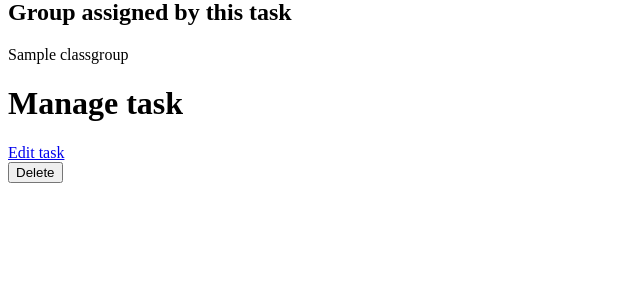
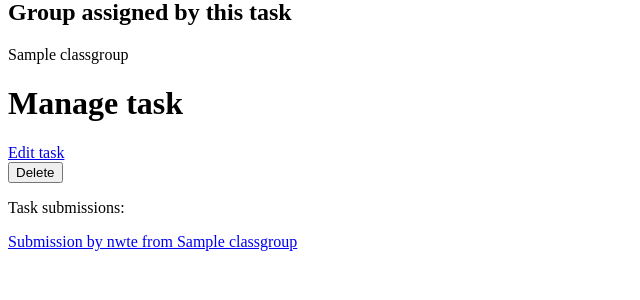
Before and after one commit to nwtes/DjangoProject, a Django app: page /tasks/1 in a window 1280 px wide. Shown: the part 262-562 px from the top of the page, without its empty margins (0-640 px from the left). Run offline with Django 5.2, Linux system fonts and the light colour scheme; a user stored in the database is signed in; data comes from the database, SQL or seed files in the repository; tables that the repository leaves empty hold one stand-in row (values such as "Sample post").

Commit message:
added student dashboard, and more functionality for managing tasks

```diff
--- a/accounts/models.py
+++ b/accounts/models.py
@@ -35,7 +35,7 @@ class Profile(models.Model):
         ]'''
 
     def __str__(self):
-        return f"{self.user.username} is a {self.role}"
+        return f"{self.user.username}"
 
 
 @receiver(post_save, sender=User)
--- a/assignments/urls.py
+++ b/assignments/urls.py
@@ -2,5 +2,8 @@ from django.urls import path
 from . import views
 
 urlpatterns = [
-    path("/task/<int:task_id>",views.student_task_view,name = "task")
+    path("/task/<int:task_id>",views.student_task_view,name = "task"),
+    path("/submission/<int:submission_id>",views.submission_task_view,name="submission"),
+    path("/student/submission/<int:submission_id>",views.student_submission_view,name="student_submission")
+
 ]
--- a/pages/views.py
+++ b/pages/views.py
@@ -1,6 +1,6 @@
 from django.shortcuts import render, redirect, get_object_or_404
 from classrooms.models import ClassGroup,Subject,GroupMembership
-from assignments.models import Task
+from assignments.models import Task,Submission
 from .forms import TaskCreationForm
 # Create your views here.
 
@@ -12,9 +12,11 @@ def student_dashboard_view(request):
     membership = GroupMembership.objects.filter(student = student)
     groups = [m.group for m in membership]
     tasks = Task.objects.filter(group__groupmembership__student=student)
+    submission = Submission.objects.filter(student = student)
     return render(request,"dashboard/student.html", {
         "groups" : groups,
-        "tasks" : tasks
+        "tasks" : tasks,
+        "submission": submission
     })
 def teacher_dashboard_view(request):
     teacher = request.user.profile
@@ -50,7 +52,8 @@ def create_task(request):
 def task_page_view(request, task_id):
     teacher = request.user.profile
     task = get_object_or_404(Task, id = task_id, created_by = teacher)
-    return render(request,'tasks/view_task.html',{"task":task})
+    submission = Submission.objects.filter(task = task)
+    return render(request,'tasks/view_task.html',{"task":task,"submission" : submission})
 def task_page_edit(request,task_id):
     teacher = request.user.profile
 
--- a/templates/dashboard/student.html
+++ b/templates/dashboard/student.html
@@ -12,4 +12,8 @@
     {% for t in tasks %}
         <a href="{% url 'task' t.id %}">{{ t.title }}</a>
     {% endfor %}
+    <h2>Your submission: </h2>
+        {% for s in submission %}
+            <a href="{% url 'student_submission' s.id %}">Submission for task {{ s.task.title }}</a>
+        {% endfor %}
 {% endblock %}
--- a/templates/tasks/view_task.html
+++ b/templates/tasks/view_task.html
@@ -14,4 +14,8 @@
         {% csrf_token %}
         <button type="submit">Delete</button>
     </form>
+    <p>Task submissions:</p>
+    {% for s in submission %}
+        <a href="{% url 'submission' s.id %}">Submission by {{ s.student }} from {{ s.task.group }}</a>
+    {% endfor %}
 {% endblock %}
```
Also changed, not shown: assignments/forms.py (added, +8 -0 lines), assignments/views.py (+20 -0 lines), templates/tasks/student_view_submission.html (added, +12 -0 lines), templates/tasks/view_submission.html (added, +14 -0 lines).
